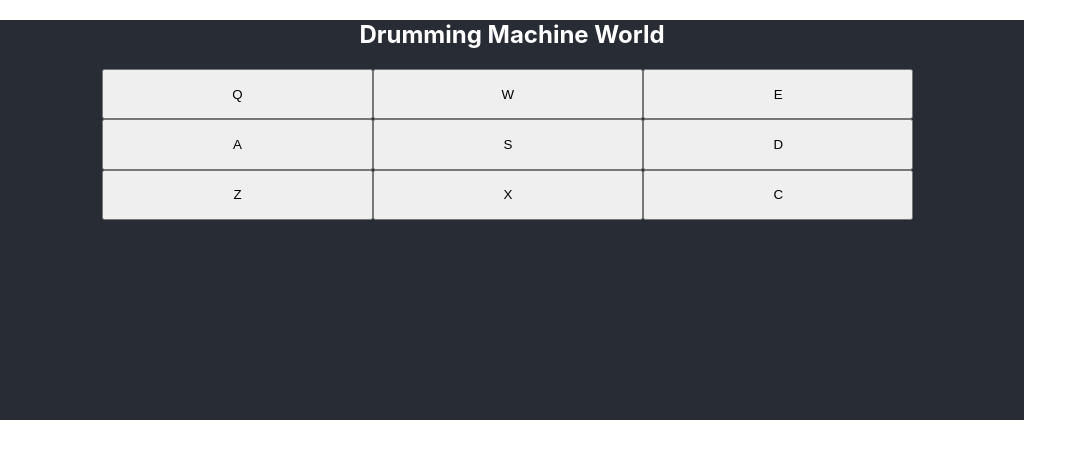
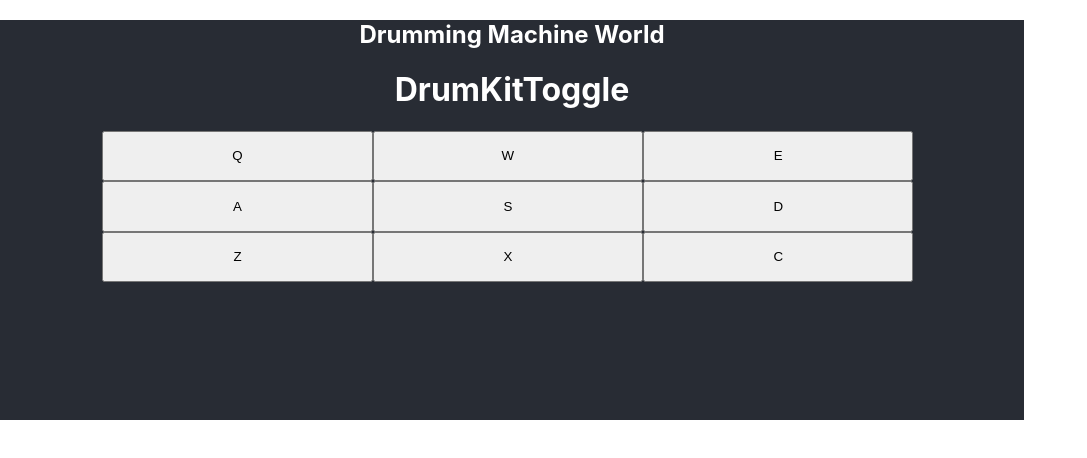
Before and after one commit to XLpacman805/drum-machine, a React (Create React App) app: page / in a window 1280 px wide. Shown: the top 458 px of the page, without its empty margins (0-1087 px from the left). Built offline with nearby package versions, Linux system fonts and the light colour scheme.

Commit message:
Started DrumKit toggle componenet

```diff
--- /dev/null
+++ b/src/DrumKitToggle.js
@@ -0,0 +1,18 @@
+import React from 'react';
+
+class DrumKitToggle extends React.Component {
+    constructor(props) {
+        super(props);
+        this.state = {};
+    }
+
+    render() {
+        return (
+            <div>
+                <h1>DrumKitToggle</h1>
+            </div>
+        )
+    }
+}
+
+export default DrumKitToggle;
--- a/src/DrumMachine.js
+++ b/src/DrumMachine.js
@@ -1,5 +1,6 @@
 import React from 'react';
-import Drumpad from './Drumpad'
+import Drumpad from './Drumpad';
+import DrumKitToggle from './DrumKitToggle';
 import './DrumMachine.css';
 import EightZeroEightDrumKit from './drumkits/808 Extended/808ExtendedDrumKit';
 import ElectroSoulDrumKit from './drumkits/Electro Soul Kit/ElectroSoulDrumKit';
@@ -80,6 +81,7 @@ class DrumMachine extends React.Component {
         return (
             <div id="drum-machine">
                 <h2>Drumming Machine World</h2>
+                <DrumKitToggle />
                 <div className="grid-container">
                     <Drumpad className="grid-item-one" text="q" audioPath={this.state.activeDrumKit[0]} />
                     <Drumpad className="grid-item-two" text="w" audioPath={this.state.activeDrumKit[1]} />
```
